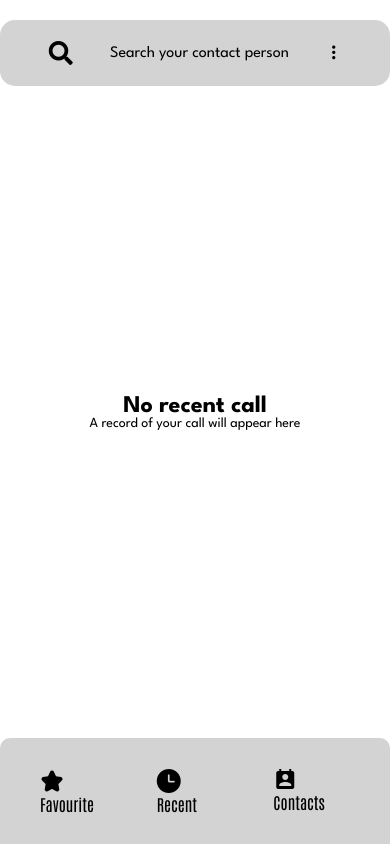
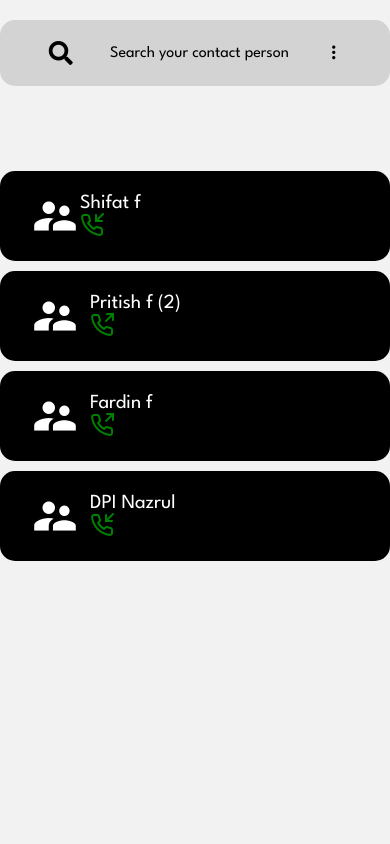
Before and after one commit to proloypaul/callerPhone, a React Native app: screen /Favourite in a window 390 px wide. Built offline with nearby package versions, Linux system fonts and the light colour scheme.

Commit message:
design favouite section

```diff
--- a/App.js
+++ b/App.js
@@ -6,6 +6,7 @@ import { createNativeStackNavigator } from '@react-navigation/native-stack';
 import Home from './src/screens/home';
 import CallWindow from './src/screens/callWindow';
 import Recent from './src/screens/recent';
+import Favourite from './src/screens/favourite';
 
 
 export default function App() {
@@ -28,6 +29,7 @@ export default function App() {
           <Stack.Screen name="Home" component={Home} />
           <Stack.Screen name="CallWindow" component={CallWindow} />
           <Stack.Screen name="Recent" component={Recent} />
+          <Stack.Screen name="Favourite" component={Favourite} />
         </Stack.Navigator>
       </NavigationContainer>
       <StatusBar style="light" />
--- a/src/screens/favourite.jsx
+++ b/src/screens/favourite.jsx
@@ -0,0 +1,66 @@
+import React from 'react'
+import { SafeAreaView, StyleSheet, Text, View } from 'react-native'
+import SearchBar from './searchBar'
+import { MaterialIcons } from '@expo/vector-icons';
+import { Feather } from '@expo/vector-icons';
+import { typography } from '../theme/typography';
+import { spacings } from '../theme/spacing';
+
+
+
+export default function Favourite() {
+
+    return (
+        <SafeAreaView style={styles.recentContainer}>
+            <View style={{paddingBottom: 80}}>
+                <SearchBar/>
+            </View>
+
+            <View style={styles.allCalls}>
+                <MaterialIcons name="supervisor-account" size={50} color="white" />
+                <View>
+                    <Text style={{color: 'white', fontFamily: typography.primary, fontSize: spacings[5]}}>Shifat f</Text>
+                    <Feather name="phone-incoming" size={24} color="green" />
+                </View>
+            </View>
+            <View style={styles.allCalls}>
+                <MaterialIcons name="supervisor-account" size={50} color="white" />
+                <View style={{paddingLeft: 10}}>
+                    <Text style={{color: 'white', fontFamily: typography.primary, fontSize: spacings[5]}}>Pritish f (2)</Text>
+                    <Feather name="phone-outgoing" size={24} color="green" />
+                </View>
+            </View>
+            <View style={styles.allCalls}>
+                <MaterialIcons name="supervisor-account" size={50} color="white" />
+                <View style={{paddingLeft: 10}}>
+                    <Text style={{color: 'white', fontFamily: typography.primary, fontSize: spacings[5]}}>Fardin f</Text>
+                    <Feather name="phone-outgoing" size={24} color="green" />
+                </View>
+            </View>
+            <View style={styles.allCalls}>
+                <MaterialIcons name="supervisor-account" size={50} color="white" />
+                <View style={{paddingLeft: 10}}>
+                    <Text style={{color: 'white', fontFamily: typography.primary, fontSize: spacings[5]}}>DPI Nazrul</Text>
+                    <Feather name="phone-incoming" size={24} color="green" />
+                </View>
+            </View>
+
+        </SafeAreaView>
+    )
+}
+
+const styles = StyleSheet.create({
+    recentContainer: {
+        paddingTop: 20
+    },
+    allCalls: {
+        flexDirection: 'row',
+        alignItems: 'center',
+        backgroundColor: 'black',
+        width: '100%',
+        paddingHorizontal: 30,
+        paddingVertical: 20,
+        borderRadius: 15,
+        marginVertical: 5
+    }
+})
--- a/src/screens/home.jsx
+++ b/src/screens/home.jsx
@@ -21,11 +21,13 @@ export default function Home({ navigation }) {
                 <Text style={{fontSize: spacings[10], color: 'white'}}>...</Text>
             </View> */}
             <View style={styles.homeBottomSection}>
-                <View style={{flex:2}}>
+                <Pressable onPress={() => {
+                    navigation.navigate('Favourite')
+                }} style={{flex:2}}>
                     <AntDesign name="star" size={24} color="black" />
                     <Text style={{fontFamily: typography.secondry,
                     fontSize: spacings[4],}}>Favourite</Text>
-                </View>
+                </Pressable>
                 <Pressable onPress={() => {
                      navigation.navigate('Recent')
                 }} style={{flex:2}}>
```
